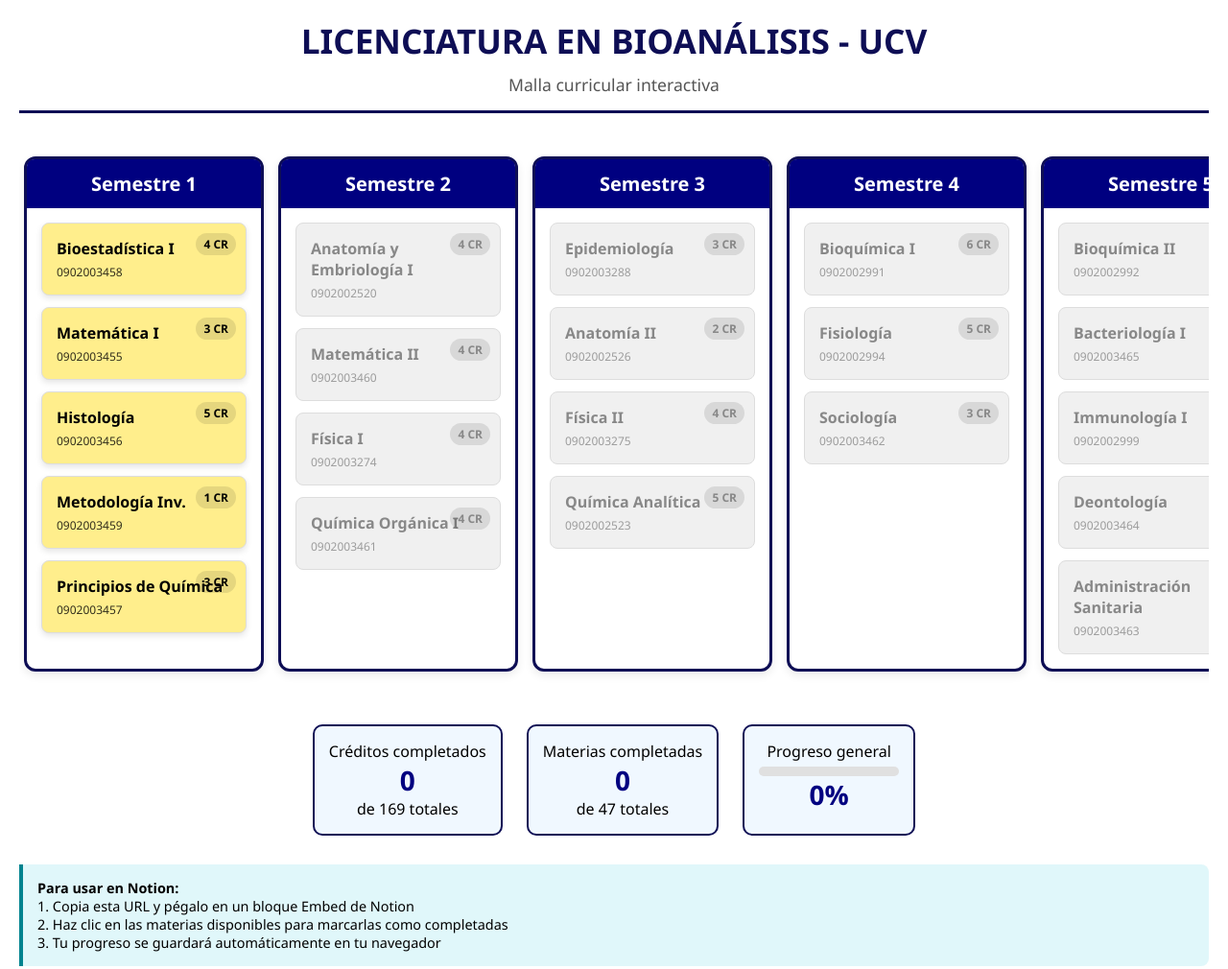
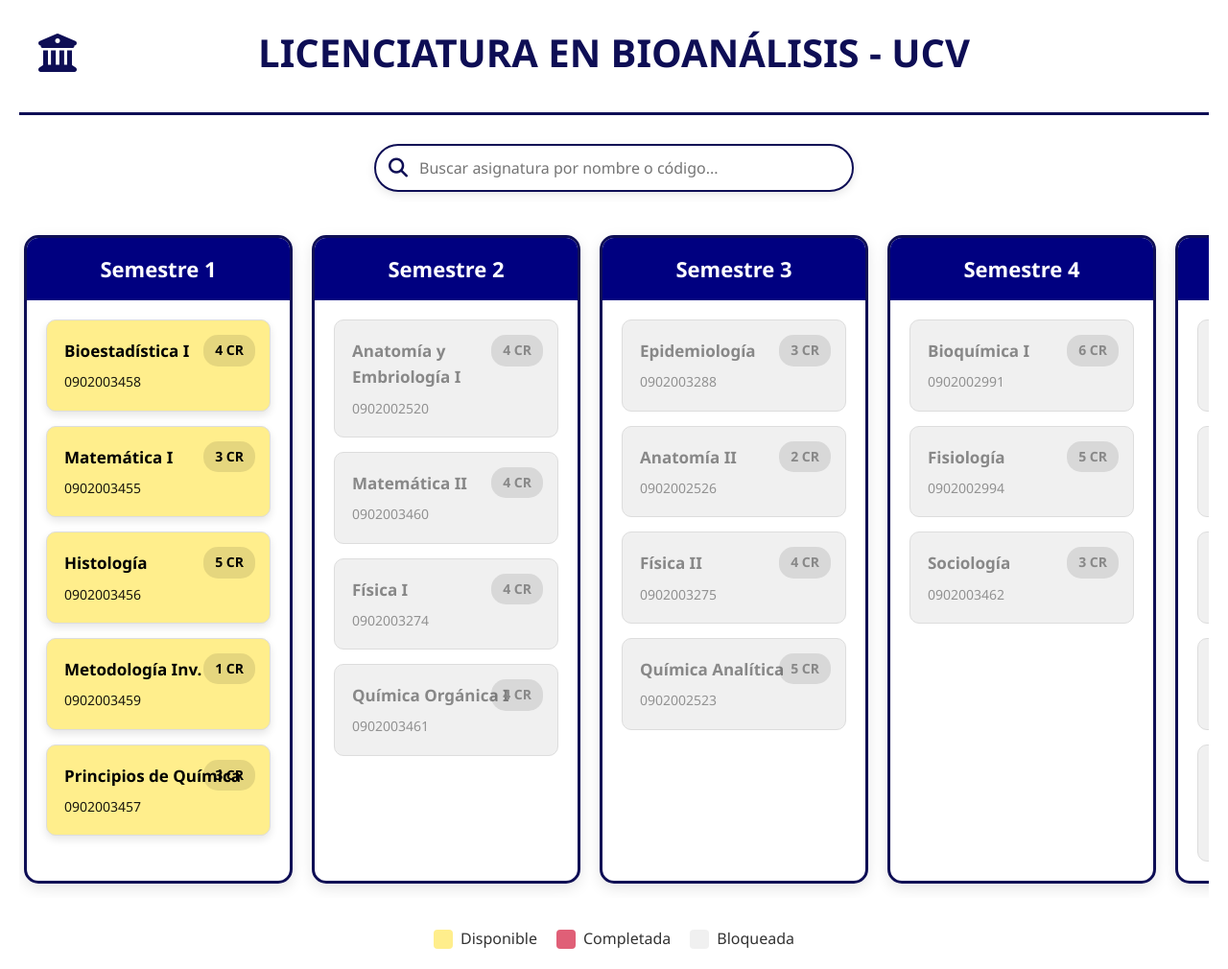
Before and after one commit to yulssleep/malla-bioanalisis-ucv, a plain HTML site: page index.html in a window 1280 px wide. Shown: the part 17-1027 px from the top of the page at 96% size. Drawn offline with Linux system fonts and the light colour scheme.

Commit message:
Update index.html

```diff
--- a/index.html
+++ b/index.html
@@ -3,46 +3,86 @@
 <head>
     <meta charset="UTF-8">
     <meta name="viewport" content="width=device-width, initial-scale=1.0">
-    <title>Malla Interactiva Bioanálisis - UCV</title>
+    <title>Malla Bioanálisis - UCV</title>
+    <link rel="stylesheet" href="https://cdnjs.cloudflare.com/ajax/libs/font-awesome/6.4.0/css/all.min.css">
     <style>
         * {
             box-sizing: border-box;
             margin: 0;
             padding: 0;
-            font-family: 'Segoe UI', Arial, sans-serif;
+            font-family: 'Segoe UI', Tahoma, Geneva, Verdana, sans-serif;
         }
 
         body {
-            background-color: white;
+            background-color: #ffffff;
+            color: #333;
+            line-height: 1.6;
             padding: 20px;
             max-width: 1400px;
             margin: 0 auto;
         }
 
-        header {
+        .header {
             text-align: center;
             margin-bottom: 30px;
-            padding: 15px;
+            padding: 20px 0;
             border-bottom: 3px solid #0E0E55;
+            position: relative;
         }
 
-        h1 {
+        .header h1 {
             color: #0E0E55;
+            font-size: 2.5rem;
             margin-bottom: 10px;
-            font-size: 2.2rem;
         }
 
-        .subtitle {
-            color: #555;
-            font-size: 1.1rem;
+        .ucv-logo {
+            position: absolute;
+            top: 20px;
+            left: 20px;
+            font-size: 2.5rem;
+            color: #0E0E55;
+        }
+
+        .controls {
+            display: flex;
+            justify-content: center;
+            gap: 15px;
+            margin-bottom: 20px;
+            flex-wrap: wrap;
+        }
+
+        .search-container {
+            position: relative;
+            width: 100%;
+            max-width: 500px;
+            margin: 0 auto 30px;
+        }
+
+        .search-container input {
+            width: 100%;
+            padding: 12px 20px 12px 45px;
+            border: 2px solid #0E0E55;
+            border-radius: 30px;
+            font-size: 16px;
+            box-shadow: 0 3px 10px rgba(0,0,0,0.1);
+        }
+
+        .search-icon {
+            position: absolute;
+            left: 15px;
+            top: 50%;
+            transform: translateY(-50%);
+            color: #0E0E55;
+            font-size: 20px;
         }
 
         .malla-container {
             display: flex;
             overflow-x: auto;
-            gap: 15px;
+            gap: 20px;
             padding: 15px 5px;
-            margin: 20px 0;
+            margin-bottom: 30px;
             scrollbar-width: thin;
             scrollbar-color: #000080 #f0f0f0;
         }
@@ -62,34 +102,34 @@
         }
 
         .semestre {
-            min-width: 250px;
+            min-width: 280px;
             border: 3px solid #0E0E55;
-            border-radius: 12px;
+            border-radius: 15px;
             background: white;
-            box-shadow: 0 4px 10px rgba(0,0,0,0.08);
+            box-shadow: 0 5px 15px rgba(0,0,0,0.1);
         }
 
         .semestre-header {
             background: #000080;
             color: white;
             text-align: center;
-            padding: 12px;
+            padding: 15px;
             font-weight: bold;
-            font-size: 20px;
-            border-radius: 8px 8px 0 0;
+            font-size: 22px;
+            border-radius: 12px 12px 0 0;
         }
 
         .materias-container {
-            padding: 15px;
+            padding: 20px;
             display: flex;
             flex-direction: column;
-            gap: 12px;
-            min-height: 400px;
+            gap: 15px;
+            min-height: 420px;
         }
 
         .materia {
-            padding: 15px;
-            border-radius: 8px;
+            padding: 18px;
+            border-radius: 10px;
             cursor: pointer;
             transition: all 0.3s;
             position: relative;
@@ -99,7 +139,7 @@
         .materia.available {
             background: #FFEE8C;
             color: black;
-            box-shadow: 0 3px 6px rgba(0,0,0,0.1);
+            box-shadow: 0 4px 8px rgba(0,0,0,0.1);
         }
 
         .materia.completed {
@@ -116,81 +156,122 @@
 
         .materia.available:hover {
             transform: translateY(-5px);
-            box-shadow: 0 5px 15px rgba(0,0,0,0.15);
+            box-shadow: 0 8px 20px rgba(0,0,0,0.15);
+        }
+
+        .materia.completed:hover {
+            background: #d04a63;
+            transform: scale(1.02);
         }
 
         .materia h4 {
-            margin-bottom: 5px;
-            font-size: 16px;
+            margin-bottom: 8px;
+            font-size: 17px;
+            font-weight: 600;
         }
 
         .creditos {
             position: absolute;
-            top: 10px;
-            right: 10px;
+            top: 15px;
+            right: 15px;
             background: rgba(0,0,0,0.1);
-            border-radius: 12px;
-            padding: 3px 8px;
-            font-size: 12px;
+            border-radius: 15px;
+            padding: 5px 12px;
+            font-size: 14px;
             font-weight: bold;
         }
 
         .codigo {
-            font-size: 12px;
-            opacity: 0.8;
+            font-size: 14px;
+            opacity: 0.9;
         }
 
         .stats {
             display: flex;
             justify-content: center;
-            gap: 25px;
-            margin: 40px 0 20px;
+            gap: 30px;
+            margin: 40px 0;
             flex-wrap: wrap;
         }
 
         .stat-card {
             background: #f0f8ff;
             border: 2px solid #0E0E55;
-            border-radius: 10px;
-            padding: 15px;
-            min-width: 180px;
+            border-radius: 15px;
+            padding: 20px;
+            min-width: 200px;
             text-align: center;
+            box-shadow: 0 5px 15px rgba(0,0,0,0.05);
         }
 
         .stat-value {
-            font-size: 28px;
+            font-size: 32px;
             font-weight: bold;
             color: #000080;
+            margin: 10px 0;
         }
 
         .progress-container {
             width: 100%;
-            height: 10px;
+            height: 12px;
             background: #e0e0e0;
-            border-radius: 5px;
-            margin-top: 5px;
+            border-radius: 6px;
+            margin-top: 10px;
             overflow: hidden;
         }
 
         .progress-bar {
             height: 100%;
             background: linear-gradient(90deg, #000080, #0E0E55);
-            border-radius: 5px;
-            transition: width 0.5s;
+            border-radius: 6px;
+            transition: width 0.5s ease-in-out;
         }
 
-        .notion-tip {
-            background: #e0f7fa;
-            border-left: 4px solid #00838f;
-            padding: 15px;
-            margin: 30px 0;
-            border-radius: 0 8px 8px 0;
-            font-size: 0.9rem;
+        .legend {
+            display: flex;
+            justify-content: center;
+            gap: 20px;
+            margin: 20px 0 40px;
+            flex-wrap: wrap;
+        }
+
+        .legend-item {
+            display: flex;
+            align-items: center;
+            gap: 8px;
+        }
+
+        .legend-color {
+            width: 20px;
+            height: 20px;
+            border-radius: 4px;
+        }
+
+        .legend-available {
+            background: #FFEE8C;
+        }
+
+        .legend-completed {
+            background: #E05F77;
+        }
+
+        .legend-locked {
+            background: #f0f0f0;
         }
 
         @media (max-width: 768px) {
             .semestre {
-                min-width: 220px;
+                min-width: 260px;
+            }
+
+            .header h1 {
+                font-size: 2rem;
+                padding: 0 20px;
+            }
+
+            .ucv-logo {
+                position: static;
+                margin-bottom: 15px;
             }
 
             .stats {
@@ -198,24 +279,56 @@
             }
 
             .stat-card {
-                min-width: 150px;
-                padding: 10px;
+                min-width: 160px;
+                padding: 15px;
+            }
+        }
+
+        @media (max-width: 480px) {
+            .header h1 {
+                font-size: 1.8rem;
             }
 
-            h1 {
-                font-size: 1.8rem;
+            .semestre-header {
+                font-size: 20px;
+            }
+
+            .materia h4 {
+                font-size: 16px;
             }
         }
     </style>
 </head>
 <body>
-    <header>
+    <div class="header">
+        <div class="ucv-logo">
+            <i class="fas fa-university"></i>
+        </div>
         <h1>LICENCIATURA EN BIOANÁLISIS - UCV</h1>
-        <p class="subtitle">Malla curricular interactiva</p>
-    </header>
+    </div>
+
+    <div class="search-container">
+        <i class="fas fa-search search-icon"></i>
+        <input type="text" id="search-input" placeholder="Buscar asignatura por nombre o código...">
+    </div>
 
     <div class="malla-container" id="malla-container">
         <!-- Semestres se generarán con JavaScript -->
+    </div>
+
+    <div class="legend">
+        <div class="legend-item">
+            <div class="legend-color legend-available"></div>
+            <span>Disponible</span>
+        </div>
+        <div class="legend-item">
+            <div class="legend-color legend-completed"></div>
+            <span>Completada</span>
+        </div>
+        <div class="legend-item">
+            <div class="legend-color legend-locked"></div>
+            <span>Bloqueada</span>
+        </div>
     </div>
 
     <div class="stats">
@@ -236,13 +349,6 @@
             </div>
             <div class="stat-value" id="porcentaje-progreso">0%</div>
         </div>
-    </div>
-
-    <div class="notion-tip">
-        <strong>Para usar en Notion:</strong>
-        <p>1. Copia esta URL y pégalo en un bloque Embed de Notion</p>
-        <p>2. Haz clic en las materias disponibles para marcarlas como completadas</p>
-        <p>3. Tu progreso se guardará automáticamente en tu navegador</p>
     </div>
 
     <script>
@@ -359,6 +465,9 @@
 
             renderMalla();
             actualizarEstadisticas();
+
+            // Event listener para búsqueda
+            document.getElementById('search-input').addEventListener('input', buscarMaterias);
         }
 
         // Renderizar la malla
@@ -398,15 +507,15 @@
                         <div class="creditos">${materia.creditos} CR</div>
                     `;
 
-                    // Evento click solo para materias disponibles
-                    if (estaDisponible(materia)) {
-                        materiaDiv.addEventListener('click', () => {
-                            estadoMaterias[materia.id] = true;
+                    // Evento click para marcar/desmarcar
+                    materiaDiv.addEventListener('click', () => {
+                        if (materiaDiv.classList.contains('available') || materiaDiv.classList.contains('completed')) {
+                            estadoMaterias[materia.id] = !estadoMaterias[materia.id];
                             localStorage.setItem('estadoMaterias', JSON.stringify(estadoMaterias));
                             renderMalla();
                             actualizarEstadisticas();
-                        });
-                    }
+                        }
+                    });
 
                     materiasContainer.appendChild(materiaDiv);
                 });
@@ -467,12 +576,6 @@
             return Object.values(estadoMaterias).filter(v => v).length;
         }
 
-        // Verificar pre-internado
-        function verificarPreInternado() {
-            const materiasPre = pensum.filter(s => s.semestre !== "9-10").flatMap(s => s.materias);
-            return materiasPre.every(m => estadoMaterias[m.id]);
-        }
-
         // Actualizar estadísticas
         function actualizarEstadisticas() {
             const creditos = calcularCreditosCompletados();
@@ -485,6 +588,30 @@
             document.getElementById('progreso-general').style.width = `${porcentaje}%`;
         }
 
+        // Función de búsqueda
+        function buscarMaterias() {
+            const termino = document.getElementById('search-input').value.toLowerCase();
+
+            // Si el término de búsqueda está vacío, mostramos todas las materias normalmente
+            if (termino.trim() === '') {
+                renderMalla();
+                return;
+            }
+
+            // Ocultar todas las materias que no coincidan
+            const materias = document.querySelectorAll('.materia');
+            materias.forEach(materia => {
+                const nombre = materia.querySelector('h4').textContent.toLowerCase();
+                const codigo = materia.querySelector('.codigo').textContent.toLowerCase();
+
+                if (nombre.includes(termino) || codigo.includes(termino)) {
+                    materia.style.display = 'block';
+                } else {
+                    materia.style.display = 'none';
+                }
+            });
+        }
+
         // Inicializar cuando el documento esté cargado
         document.addEventListener('DOMContentLoaded', init);
     </script>
```
